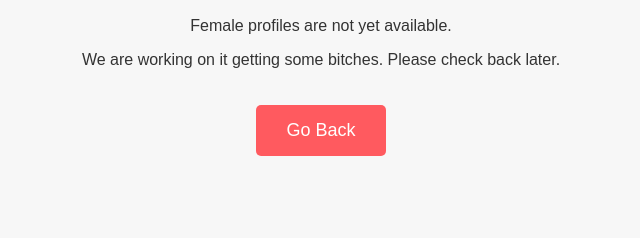
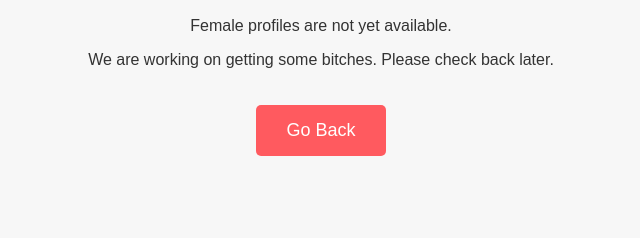
Before and after one commit to kingMd21/Test, a plain HTML site: page female.html in a window 1280 px wide. Shown: the part 250-488 px from the top of the page, 319-959 px from the left. Drawn offline with Linux system fonts and the light colour scheme.

Commit message:
Update female.html

```diff
--- a/female.html
+++ b/female.html
@@ -16,7 +16,7 @@
         <div class="not-available">
             <h1>Sorry</h1>
             <p>Female profiles are not yet available.</p>
-            <p>We are working on it getting some bitches. Please check back later.</p>
+            <p>We are working on getting some bitches. Please check back later.</p>
             <button class="go-back" id="go-back">Go Back</button>
         </div>
     </main>
```
